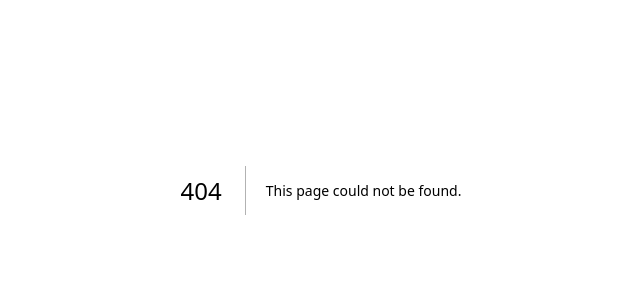
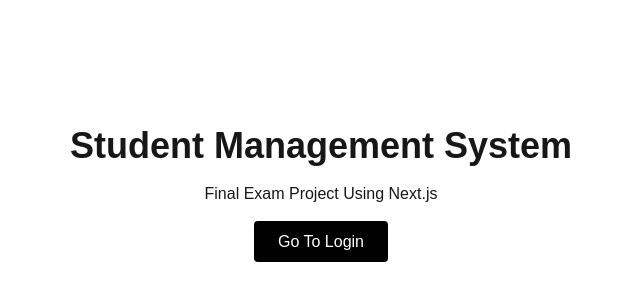
Before and after one commit to ahmadsaf39/FnalExamNode.js, a Next.js app: page / in a window 1280 px wide. Before the commit this address had no page. Shown: the part 210-510 px from the top of the page, without its empty margins (319-959 px from the left). Built offline with nearby package versions, Linux system fonts and the light colour scheme.

Commit message:
create home page

```diff
--- /dev/null
+++ b/app/page.tsx
@@ -0,0 +1,26 @@
+import Link from "next/link";
+
+export default function HomePage() {
+  return (
+    <main className="flex min-h-screen items-center justify-center">
+      <div className="text-center">
+        <h1 className="text-4xl font-bold">
+          Student Management System
+        </h1>
+
+        <p className="mt-4">
+          Final Exam Project Using Next.js
+        </p>
+
+        <div className="mt-6">
+          <Link
+            href="/login"
+            className="rounded bg-black px-6 py-3 text-white"
+          >
+            Go To Login
+          </Link>
+        </div>
+      </div>
+    </main>
+  );
+}
```
